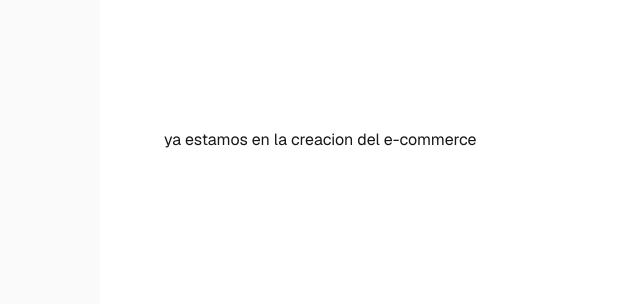
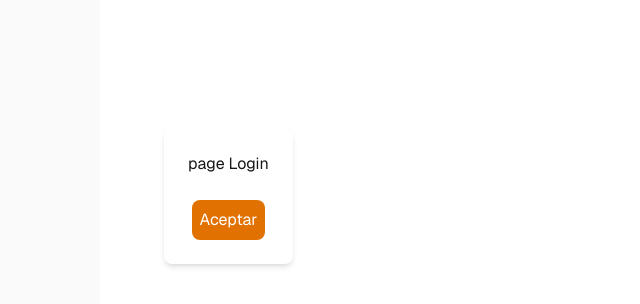
Before and after one commit to latam-shop/latam-shop, a Next.js app: page / in a window 1280 px wide. Shown: the top 304 px of the page, without its empty margins (156-796 px from the left). Built offline with nearby package versions, Linux system fonts and the light colour scheme.

Commit message:
feat(app): docs and config

```diff
--- a/src/app/page.tsx
+++ b/src/app/page.tsx
@@ -1,11 +1,11 @@
+import LoginTemplate from "@/components/templates/login/login";
+
 export default function Home() {
   return (
     <div className="flex min-h-screen items-center justify-center bg-zinc-50 font-sans dark:bg-black">
       <main className="flex min-h-screen w-full max-w-3xl flex-col items-center justify-between py-32 px-16 bg-white dark:bg-black sm:items-start">
 
-        <div className="flex flex-col items-center gap-6 text-center sm:items-start sm:text-left">
-          ya estamos en la creacion del e-commerce
-        </div>
+         <LoginTemplate />
       </main>
     </div>
   );
```
Also changed, not shown: 1 other file (tests, documents, lock files or other folders).
